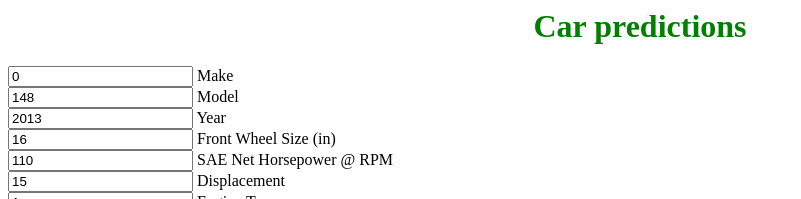
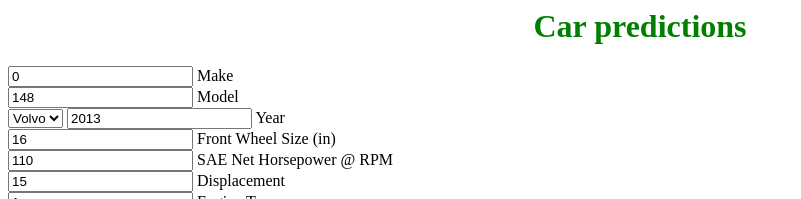
Before and after one commit to cardona0/PyTorch, a plain HTML site: page XGBoost_Project/index.html in a window 1280 px wide. Shown: the top 199 px of the page, without its empty margins (0-801 px from the left). Drawn offline with Linux system fonts and the light colour scheme.

Commit message:
Update index.html

```diff
--- a/XGBoost_Project/index.html
+++ b/XGBoost_Project/index.html
@@ -45,6 +45,12 @@
 
   <input type="text" id="box1" value="0"> Make <br/>
   <input type="text" id="box2" value="148"> Model <br/>
+  <select id="dd" name="cars">
+  <option value="acura">Volvo</option>
+  <option value="saab">Saab</option>
+  <option value="fiat">Fiat</option>
+  <option value="audi">Audi</option>
+` </select>
   <input type="text" id="box3" value="2013"> Year  <br/>
   <input type="text" id="box4" value="16"> Front Wheel Size (in) <br/>
   <input type="text" id="box5" value="110" > SAE Net Horsepower @ RPM <br/>
```
